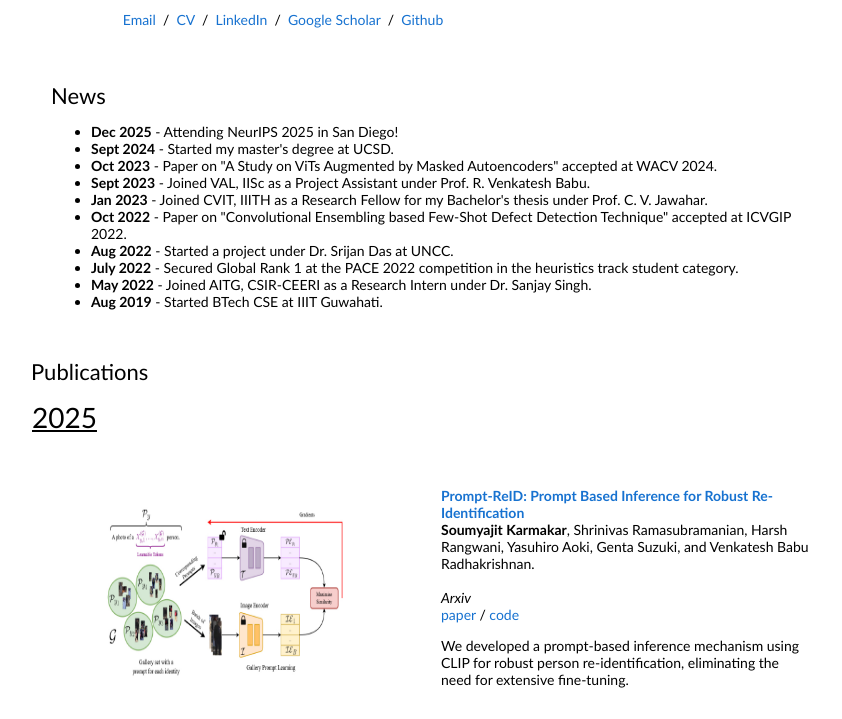
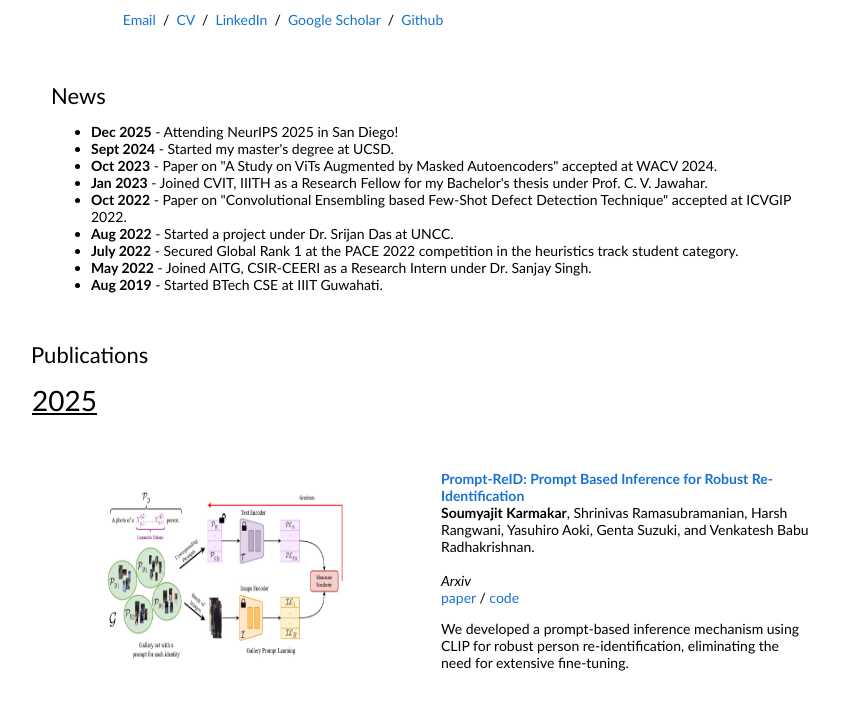
Before and after one commit to SoumyajitKarmakar/SoumyajitKarmakar.github.io, a plain HTML site: page index.html in a window 1280 px wide. Shown: the part 381-1100 px from the top of the page, without its empty margins (209-1051 px from the left). Drawn offline with Linux system fonts and the light colour scheme.

Commit message:
Update index.html

```diff
--- a/index.html
+++ b/index.html
@@ -85,7 +85,7 @@
             <li><b>Dec 2025</b> - Attending NeurIPS 2025 in San Diego!</li>
             <li><b>Sept 2024</b> - Started my master's degree at UCSD.</li>
             <li><b>Oct 2023</b> - Paper on "A Study on ViTs Augmented by Masked Autoencoders" accepted at WACV 2024.</li>
-            <li><b>Sept 2023</b> - Joined VAL, IISc as a Project Assistant under Prof. R. Venkatesh Babu.</li>
+            <!-- <li><b>Sept 2023</b> - Joined VAL, IISc as a Project Assistant under Prof. R. Venkatesh Babu.</li> -->
             <li><b>Jan 2023</b> - Joined CVIT, IIITH as a Research Fellow for my Bachelor's thesis under  Prof. C. V. Jawahar.</li>
             <li><b>Oct 2022</b> - Paper on "Convolutional Ensembling based Few-Shot Defect Detection Technique" accepted at ICVGIP 2022.</li>
             <li><b>Aug 2022</b> - Started a project under Dr. Srijan Das at UNCC.</li>
```
